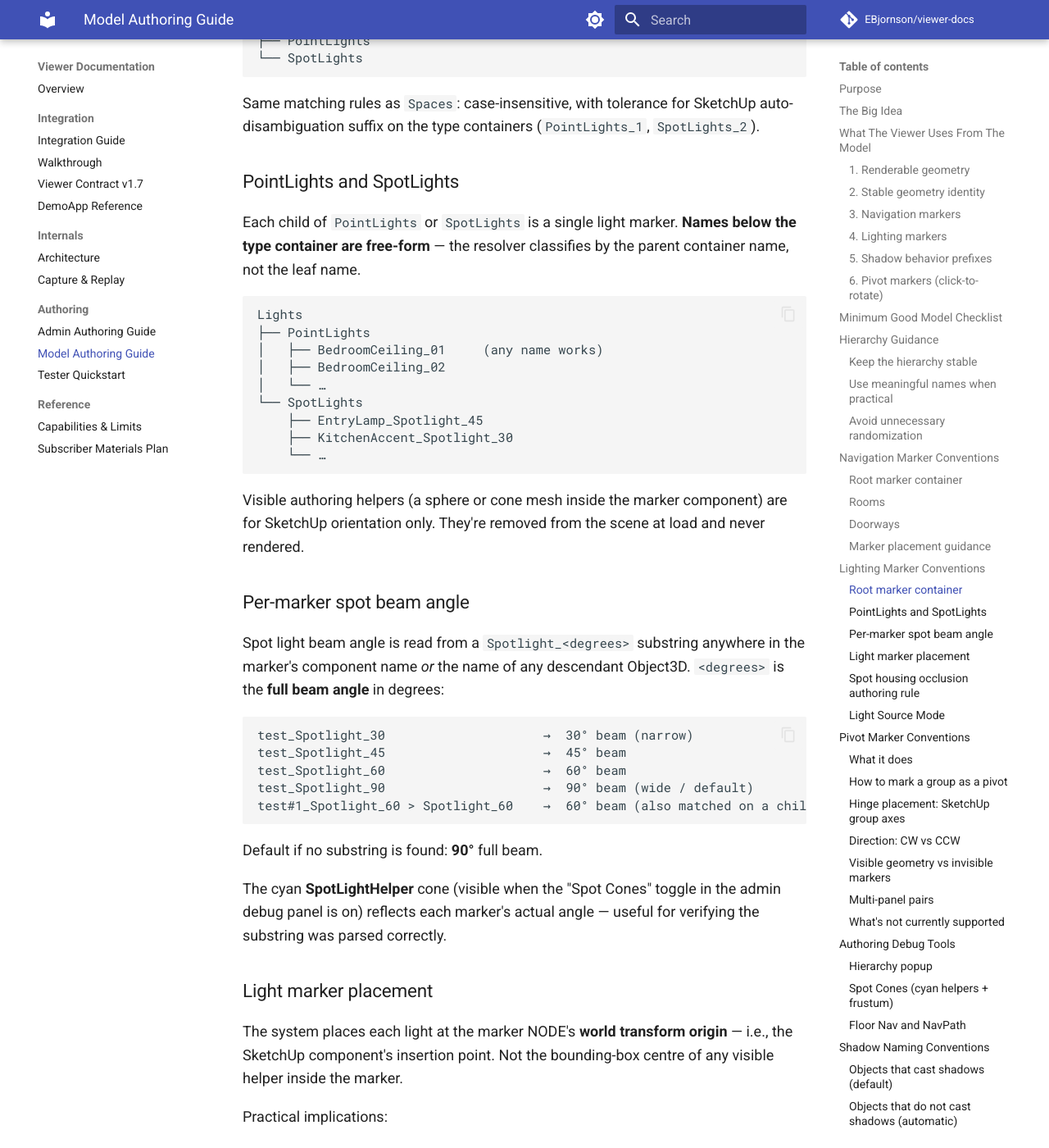
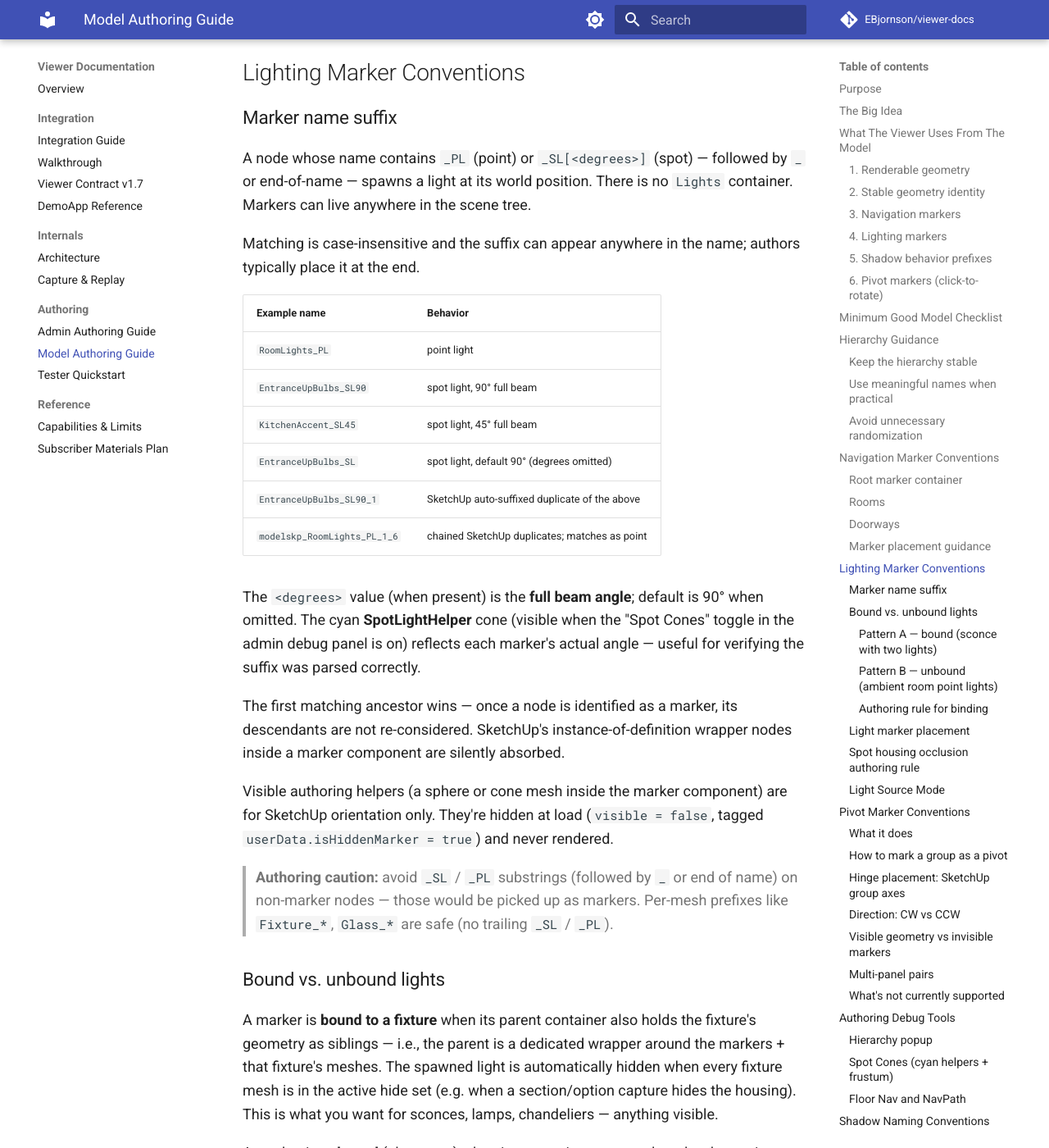
Before and after one commit to EBjornson/viewer-docs, an MkDocs documentation site: the page built from docs/model_authoring_guide.md, in a window 1280 px wide and 1400 px high, scrolled down 7727 px. Shown: the whole window at 82% size. Built offline with MkDocs 1.6.1 and Material for MkDocs 9.7.7, drawn with Linux system fonts in a browser that asks for light colours; comment, search, counter and statistics services are not loaded; some of the changed text lies outside the part shown.

Commit message:
Sync from main repo @ 8181887
Source branch: main
Source commit: 81818871d9c5796c886e83d0803628e3a9021394

````diff
--- a/docs/model_authoring_guide.md
+++ b/docs/model_authoring_guide.md
@@ -86,15 +86,17 @@ Marker meshes are removed from the scene at load — only the marker node's tran
 
 ### 4. Lighting markers
 
-Marker geometry under a top-level `Lights` group places point and spot lights at specific positions:
+A node whose name contains `_PL` (point) or `_SL[<degrees>]` (spot) — followed by `_` or end-of-name — spawns a light at its world position. The suffix can sit anywhere in the name; authors typically put it at the end.
 
 ```
-Lights
-├── PointLights   (each child becomes a Three.js point light)
-└── SpotLights    (each child becomes a spot light; optional Spotlight_<degrees> in name)
+EntranceUpBulbs_SL90        (spot, 90° beam)
+KitchenAccent_SL45          (spot, 45° beam)
+RoomLights_PL               (point light)
 ```
 
-The marker's world transform origin is the light position. Visible helper geometry inside the marker is for SketchUp authoring only. See [Lighting Marker Conventions](#lighting-marker-conventions).
+The marker's world transform origin is the light position; for spots, local −Z is the beam direction. Visible helper geometry inside the marker is for SketchUp authoring only.
+
+Wrapping a marker as a sibling of a fixture's geometry inside a dedicated parent component **binds** the spawned light to that fixture: the light hides automatically when the fixture's geometry is hidden by a section/option capture. Loose markers placed at structural top levels are unbound and stay on regardless. See [Lighting Marker Conventions](#lighting-marker-conventions).
 
 ### 5. Shadow behavior prefixes
 
@@ -122,7 +124,7 @@ For a model to behave well in the current stable viewer, try to satisfy these:
 - hierarchy is stable across exports
 - meaningful object names where possible
 - if using navigation markers: a `Spaces` root with `Rooms` and `Doorways` sub-groups
-- if using lighting markers: a `Lights` root with `PointLights` and/or `SpotLights` sub-groups
+- if using lighting markers: marker components named with `_PL` (point) or `_SL[<degrees>]` (spot) suffix; for fixture-bound lights, wrap the markers and the fixture geometry under a shared parent component
 - if using pivot markers: each marker group's axes set with origin at the hinge edge and the blue axis pointing up
 - room/doorway/entry/light marker names follow the conventions in this guide
 - helper markers roughly match the physical walkable/opening volumes they represent
@@ -241,51 +243,66 @@ Box geometry is often ideal. The **Floor Nav** debug toggle in Admin Mode visual
 
 ## Lighting Marker Conventions
 
-### Root marker container
+### Marker name suffix
 
-Use an object named exactly `Lights` at the top of the scene. Inside it, group markers by type:
+A node whose name contains `_PL` (point) or `_SL[<degrees>]` (spot) — followed by `_` or end-of-name — spawns a light at its world position. There is no `Lights` container. Markers can live anywhere in the scene tree.
+
+Matching is case-insensitive and the suffix can appear anywhere in the name; authors typically place it at the end.
+
+| Example name | Behavior |
+|---|---|
+| `RoomLights_PL` | point light |
+| `EntranceUpBulbs_SL90` | spot light, 90° full beam |
+| `KitchenAccent_SL45` | spot light, 45° full beam |
+| `EntranceUpBulbs_SL` | spot light, default 90° (degrees omitted) |
+| `EntranceUpBulbs_SL90_1` | SketchUp auto-suffixed duplicate of the above |
+| `modelskp_RoomLights_PL_1_6` | chained SketchUp duplicates; matches as point |
+
+The `<degrees>` value (when present) is the **full beam angle**; default is 90° when omitted. The cyan **SpotLightHelper** cone (visible when the "Spot Cones" toggle in the admin debug panel is on) reflects each marker's actual angle — useful for verifying the suffix was parsed correctly.
+
+The first matching ancestor wins — once a node is identified as a marker, its descendants are not re-considered. SketchUp's instance-of-definition wrapper nodes inside a marker component are silently absorbed.
+
+Visible authoring helpers (a sphere or cone mesh inside the marker component) are for SketchUp orientation only. They're hidden at load (`visible = false`, tagged `userData.isHiddenMarker = true`) and never rendered.
+
+> **Authoring caution:** avoid `_SL` / `_PL` substrings (followed by `_` or end of name) on non-marker nodes — those would be picked up as markers. Per-mesh prefixes like `Fixture_*`, `Glass_*` are safe (no trailing `_SL` / `_PL`).
+
+### Bound vs. unbound lights
+
+A marker is **bound to a fixture** when its parent container also holds the fixture's geometry as siblings — i.e., the parent is a dedicated wrapper around the markers + that fixture's meshes. The spawned light is automatically hidden when every fixture mesh is in the active hide set (e.g. when a section/option capture hides the housing). This is what you want for sconces, lamps, chandeliers — anything visible.
+
+A marker is **unbound** (always-on) when its parent is a structural top-level container holding lots of unrelated geometry — the "all hidden" condition is never satisfied, so the light stays on. This is what you want for ambient room-fill point lights with no visible fixture.
+
+The rule is structural: the resolver collects the marker's parent's mesh descendants outside any sibling marker subtrees. If every one of those mesh ids is hidden, the light hides too. No special naming on the binding container is required.
+
+#### Pattern A — bound (sconce with two lights)
 
 ```
-Lights
-├── PointLights
-└── SpotLights
+Component#6_ExteriorRightLight                ← per-fixture wrapper
+├── Component#1_EntranceDownBulbs_SL90        ← marker (rotated to point down)
+├── Component#1_EntranceUpBulbs_SL90          ← marker (rotated to point up)
+└── ExteriorFixture                            ← visible housing
+    ├── Wall_Support
+    └── Lamp
 ```
 
-Same matching rules as `Spaces`: case-insensitive, with tolerance for SketchUp auto-disambiguation suffix on the type containers (`PointLights_1`, `SpotLights_2`).
+Hide `Wall_Support` + `Lamp` in a section/option → both spotlights hide.
 
-### PointLights and SpotLights
-
-Each child of `PointLights` or `SpotLights` is a single light marker. **Names below the type container are free-form** — the resolver classifies by the parent container name, not the leaf name.
+#### Pattern B — unbound (ambient room point lights)
 
 ```
-Lights
-├── PointLights
-│   ├── BedroomCeiling_01     (any name works)
-│   ├── BedroomCeiling_02
-│   └── …
-└── SpotLights
-    ├── EntryLamp_Spotlight_45
-    ├── KitchenAccent_Spotlight_30
-    └── …
+Assembly-277                                   ← top-level structural root
+├── modelskp_RoomLights_PL                     ← marker (no per-fixture wrapper)
+├── modelskp_RoomLights_PL_1
+└── … (whole rest of the model alongside)
 ```
 
-Visible authoring helpers (a sphere or cone mesh inside the marker component) are for SketchUp orientation only. They're removed from the scene at load and never rendered.
+The parent has hundreds of mesh descendants outside the markers; in practice they're never all hidden together, so the lights stay on.
 
-### Per-marker spot beam angle
+#### Authoring rule for binding
 
-Spot light beam angle is read from a `Spotlight_<degrees>` substring anywhere in the marker's component name *or* the name of any descendant Object3D. `<degrees>` is the **full beam angle** in degrees:
+> **Wrap markers and only that fixture's geometry under a dedicated parent component.**
 
-```
-test_Spotlight_30                     →  30° beam (narrow)
-test_Spotlight_45                     →  45° beam
-test_Spotlight_60                     →  60° beam
-test_Spotlight_90                     →  90° beam (wide / default)
-test#1_Spotlight_60 > Spotlight_60    →  60° beam (also matched on a child)
-```
-
-Default if no substring is found: **90°** full beam.
-
-The cyan **SpotLightHelper** cone (visible when the "Spot Cones" toggle in the admin debug panel is on) reflects each marker's actual angle — useful for verifying the substring was parsed correctly.
+If you put unrelated geometry under the same parent, hide-propagation won't fire because the unrelated meshes will still be visible.
 
 ### Light marker placement
 
@@ -297,7 +314,7 @@ Practical implications:
 - To move just the visible helper without changing the light: edit the geometry inside the component definition (changes mesh-local positions, doesn't affect the origin).
 - The visible sphere/cone helper inside the marker can be any shape or size — its only job is to make the marker locatable and orientable in SketchUp.
 
-For spot lights, the **aim direction** is the marker's local `+Z` transformed to world space. Orient the marker component so its local `+Z` points where you want the cone to shine. The visible cone helper inside the component should be authored to match this orientation as a sanity check, but only the marker node's transform actually drives the light.
+For spot lights, the **aim direction** is the marker's local `−Z` transformed to world space (Three.js "forward"). Orient the marker component so its local `−Z` points where you want the cone to shine. The visible cone helper inside the component should be authored to match this orientation as a sanity check, but only the marker node's transform actually drives the light.
 
 ### Spot housing occlusion authoring rule
 
@@ -313,7 +330,7 @@ When the bulb is inside a fixture housing AND the spot cone has meaningful later
 
 The viewer's authoring panel offers a three-way toggle for how to source interior lights:
 
-- **Import** — use the markers under `Lights > PointLights / SpotLights` (the convention this section describes).
+- **Import** — use the markers discovered by the `_PL` / `_SL` suffix convention (the rule this section describes).
 - **Auto** — auto-place a single point light at the centre of each `Spaces > Rooms` marker. Useful for models without authored light markers.
 - **None** — no interior lights at all.
 
@@ -393,7 +410,7 @@ Admin Mode exposes several debug tools in the bottom-right toolbar to verify you
 
 Click **Hierarchy** in the admin debug toolbar to inspect the loaded scene's tree. The popup shows an indented hierarchy with two filters:
 
-- **Markers only** (default ON) — narrows the view to subtrees rooted at recognized container markers (`Spaces`, `Lights`). Visible product geometry, per-mesh shadow prefixes, and other authoring noise are hidden, so you see *just* your marker structure for verification.
+- **Markers only** (default ON) — narrows the view to subtrees rooted at recognized container markers (currently `Spaces`). Visible product geometry, per-mesh shadow prefixes, and other authoring noise are hidden, so you see *just* your marker structure for verification. Substring-based markers (light, pivot) are scattered through the visual tree by definition and aren't filtered by this toggle.
 - **Show meshes** (default OFF) — when off, mesh leaves are collapsed to a `… (N meshes)` summary. When on, every mesh is shown by name.
 
 A **Refresh** button re-walks the live scene graph (handy if you load a different model with the popup open). A **Copy** button puts the formatted hierarchy on your clipboard — useful for sharing during authoring iteration.
@@ -402,7 +419,7 @@ A **Refresh** button re-walks the live scene graph (handy if you load a differen
 
 Toggle **Spot Cones** in the admin debug toolbar to visualize each marker-driven spot light:
 
-- A **cyan SpotLightHelper cone** shows the light's beam shape based on its position, aim direction, and angle (parsed from the marker's `Spotlight_<degrees>` substring or the 90° default).
+- A **cyan SpotLightHelper cone** shows the light's beam shape based on its position, aim direction, and angle (parsed from the marker name's `_SL<degrees>` suffix or the 90° default).
 - A **wireframe CameraHelper pyramid** shows the spot's shadow camera frustum, including the near and far clip planes.
 
 Use this to verify each spot is positioned and aimed correctly, that the beam angle matches what you intended, and that occluders (e.g., fixture housings) sit inside the frustum where you expect them. The Spot Cones toggle only takes effect when **Light Source Mode** is `Import`.
@@ -554,7 +571,8 @@ Try to avoid:
 - hiding important configurability inside huge merged meshes
 - inconsistent marker naming
 - missing `Spaces` root when using navigation markers, or missing the `Rooms` / `Doorways` sub-groups
-- missing `Lights` root when using authored lighting markers, or missing the `PointLights` / `SpotLights` sub-groups
+- light marker components named without the `_PL` / `_SL[<degrees>]` suffix, or with the suffix mid-name where it isn't followed by `_` or end-of-name
+- bound-light markers placed in a parent container that also holds unrelated geometry — hide-propagation won't fire because the unrelated meshes stay visible
 - room names containing underscores (`Front_Bedroom`) — they make `<RoomA>_<RoomB>` doorway parsing ambiguous; use PascalCase (`FrontBedroom`) instead
 - doorway markers that do not actually sit in openings
 - exterior entry (`Exterior_<RoomName>`) markers that sit well inside or well outside the building instead of at the opening
@@ -594,7 +612,7 @@ If you want the shortest version:
 - keep hierarchy stable
 - name things clearly
 - **navigation markers**: `Spaces > Rooms / Doorways > <name>`. Doorway leaves are `<RoomA>_<RoomB>` for interior or `Exterior_<RoomName>` for entries. Room names: PascalCase, no underscores.
-- **lighting markers**: `Lights > PointLights / SpotLights > <name>`. Spot beam angle via `Spotlight_<degrees>` substring anywhere in the marker subtree (default 90°).
+- **lighting markers**: include `_PL` (point) or `_SL[<degrees>]` (spot, default 90°) suffix anywhere in any node's name (e.g. `RoomLights_PL`, `EntranceUpBulbs_SL90`). For fixture-bound lights, wrap markers + only that fixture's geometry under a shared parent component — the spawned light hides automatically when every fixture mesh is in the active hide set. Loose markers under structural top-level containers stay always-on.
 - **pivot markers** (click-to-rotate): include `_<degrees><CW|CCW>` substring anywhere in any group's name (e.g. `BedroomDoor_90CCW`). Set the SketchUp group axes with the origin at the hinge edge and the blue axis pointing up.
 - **per-mesh shadow prefixes**: `Glass_*`, `Water_*`, `Fixture_*` (translucent fixture parts only) disable shadow casting for that mesh.
 - **emissive materials**: prefix the **material name** with `Emissive_` for bulbs / LED strips / glowing panels.
````
Also changed, not shown: docs/overview.md (+1 -1 lines).
